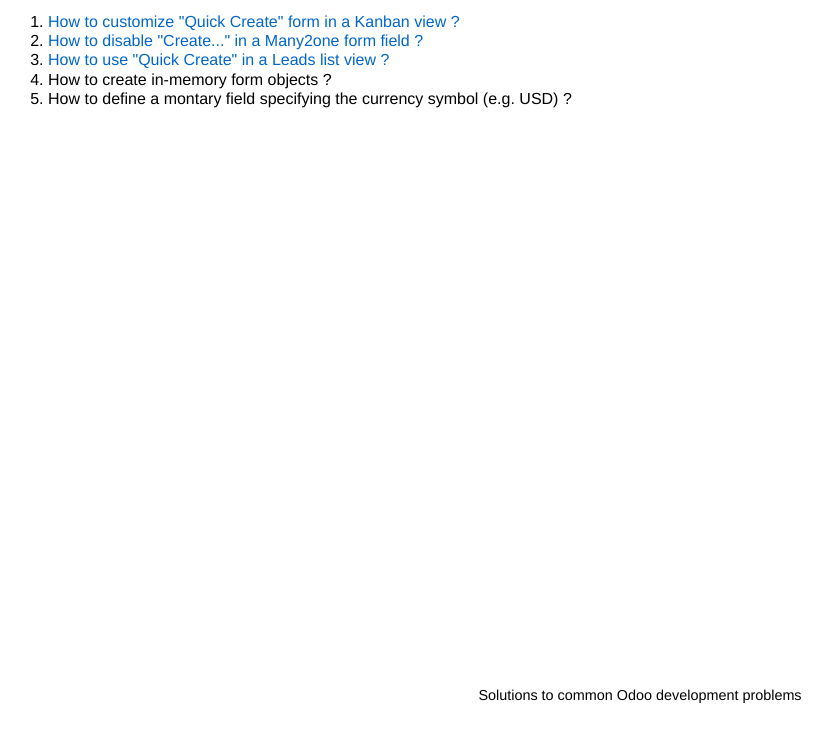
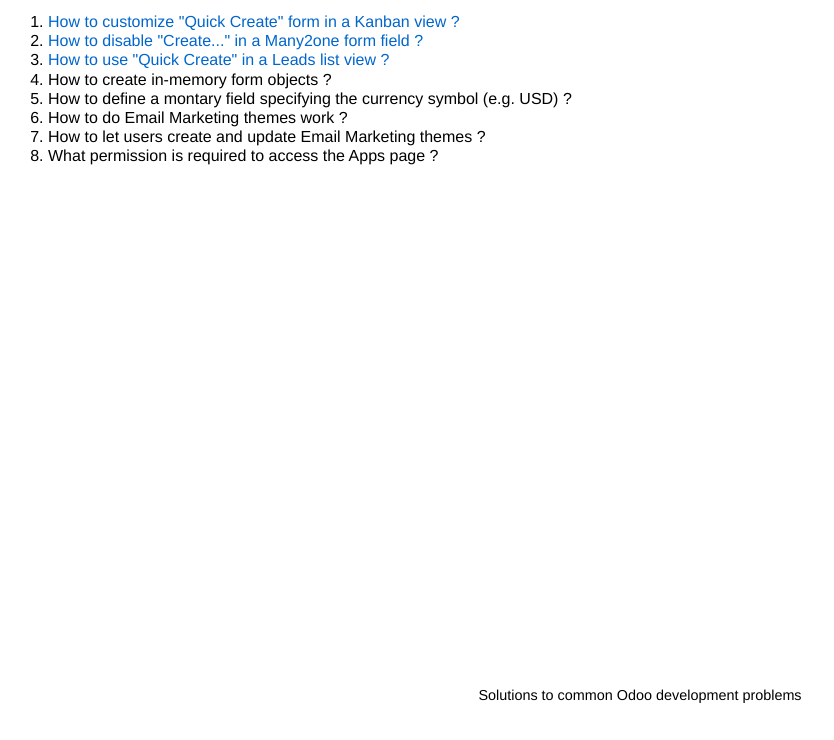
Before and after one commit to odoorecipes/odoorecipes, a plain HTML site: page index.html in a window 1280 px wide. Shown: the part 92-832 px from the top of the page, without its empty margins (0-834 px from the left). Drawn offline with Linux system fonts and the light colour scheme.

Commit message:
more questions

```diff
--- a/index.html
+++ b/index.html
@@ -30,6 +30,15 @@
         <li>
           How to define a montary field specifying the currency symbol (e.g. USD) ?
         </li>
+        <li>
+          How to do Email Marketing themes work ?
+        </li>
+        <li>
+          How to let users create and update Email Marketing themes ?
+        </li>
+        <li>
+          What permission is required to access the Apps page ?
+        </li>
       </ol>
     </div>
     <footer>
```
